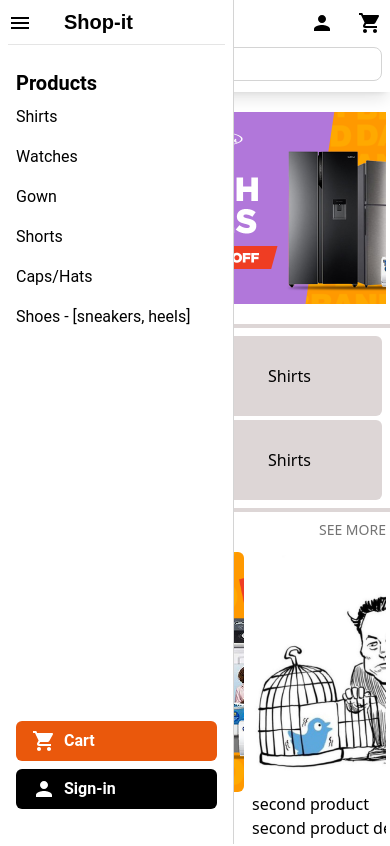
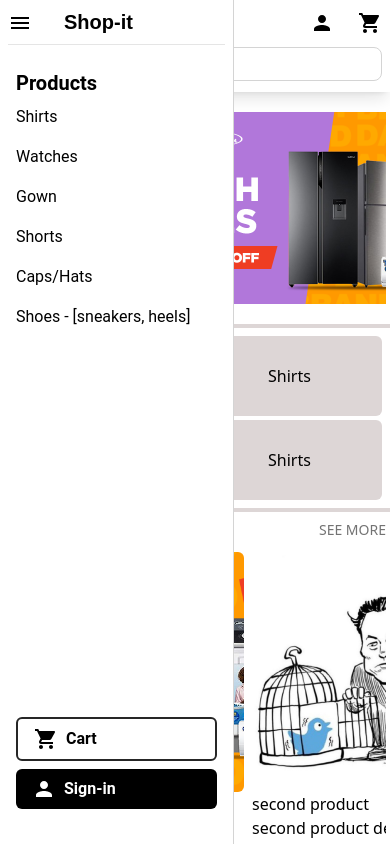
Before and after one commit to Ayothegod/New-shopit, a Next.js app: page / in a window 390 px wide. Shown: the top 846 px of the page. Built offline with nearby package versions, Linux system fonts and the light colour scheme.

Commit message:
change mobile menu button

```diff
--- a/components/Header.jsx
+++ b/components/Header.jsx
@@ -125,7 +125,7 @@ const Header = () => {
               </ul>
             </div>
             <div className="mb-10 ">
-              <button className=" bg-orange-600 mb-2 w-full flex py-2 px-4 rounded-md text-white font-semibold gap-2">
+              <button className="bg-white border-2 border-neutral-800 mb-2 w-full flex py-2 px-4 rounded-md text-black font-semibold gap-2 duration-200 ease-in hover:text-white hover:bg-black">
                 <ShoppingCartIcon />
                 Cart
               </button>
```
